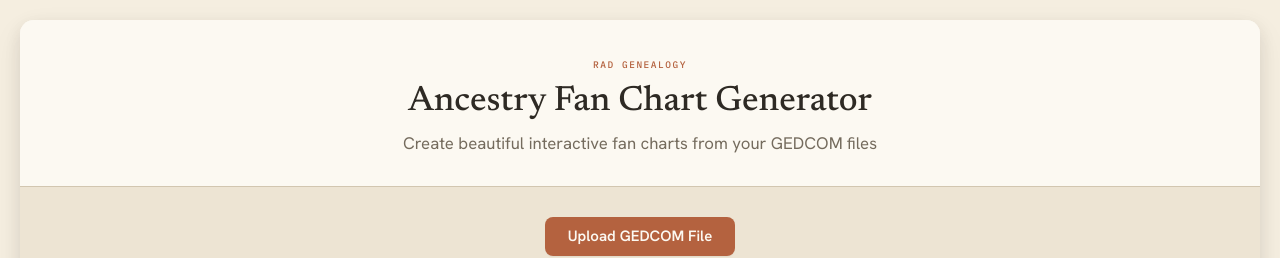
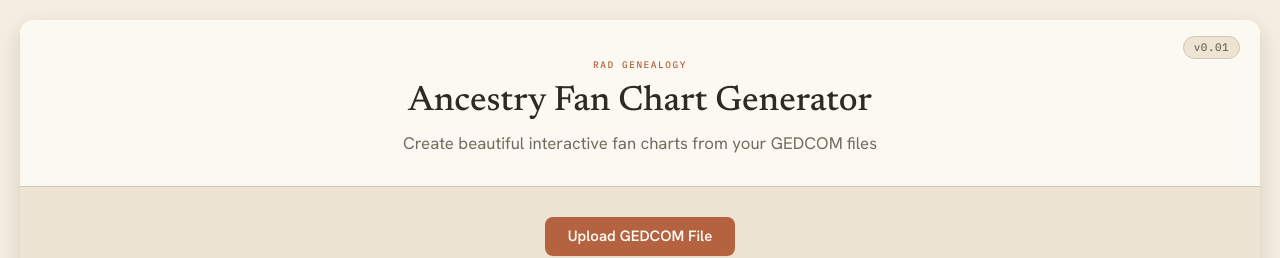
Before and after one commit to patradley/RadFanChartMaker, a website: page index.html in a window 1280 px wide. Shown: the top 258 px of the page. Drawn offline with Linux system fonts and the light colour scheme.

Commit message:
Add a version badge to the header
Starting at v0.01 so it's easy to confirm which build is being
tested as changes ship.

```diff
--- a/index.html
+++ b/index.html
@@ -12,6 +12,7 @@
 <body>
     <div class="container">
         <header>
+            <span class="version-badge">v0.01</span>
             <span class="eyebrow">Rad genealogy</span>
             <h1>Ancestry Fan Chart Generator</h1>
             <p>Create beautiful interactive fan charts from your GEDCOM files</p>
--- a/styles.css
+++ b/styles.css
@@ -128,11 +128,25 @@ body {
 }
 
 header {
+    position: relative;
     background: var(--paper-0);
     border-bottom: 1px solid var(--border);
     color: var(--text-heading);
     padding: var(--space-8) 30px;
     text-align: center;
+}
+
+.version-badge {
+    position: absolute;
+    top: var(--space-4);
+    right: var(--space-5);
+    font: 500 11px/1 var(--font-mono);
+    letter-spacing: 0.04em;
+    color: var(--text-muted);
+    background: var(--surface-raised);
+    border: 1px solid var(--border);
+    padding: 5px 10px;
+    border-radius: 999px;
 }
 
 header .eyebrow {
```
